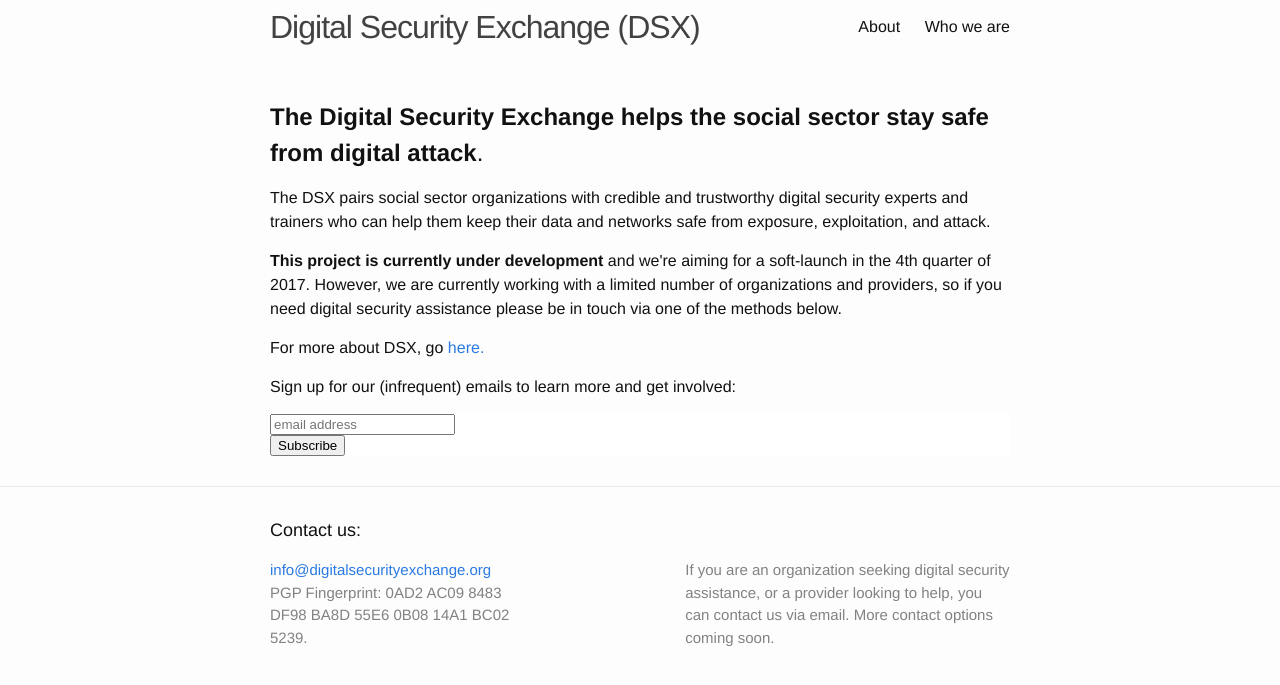
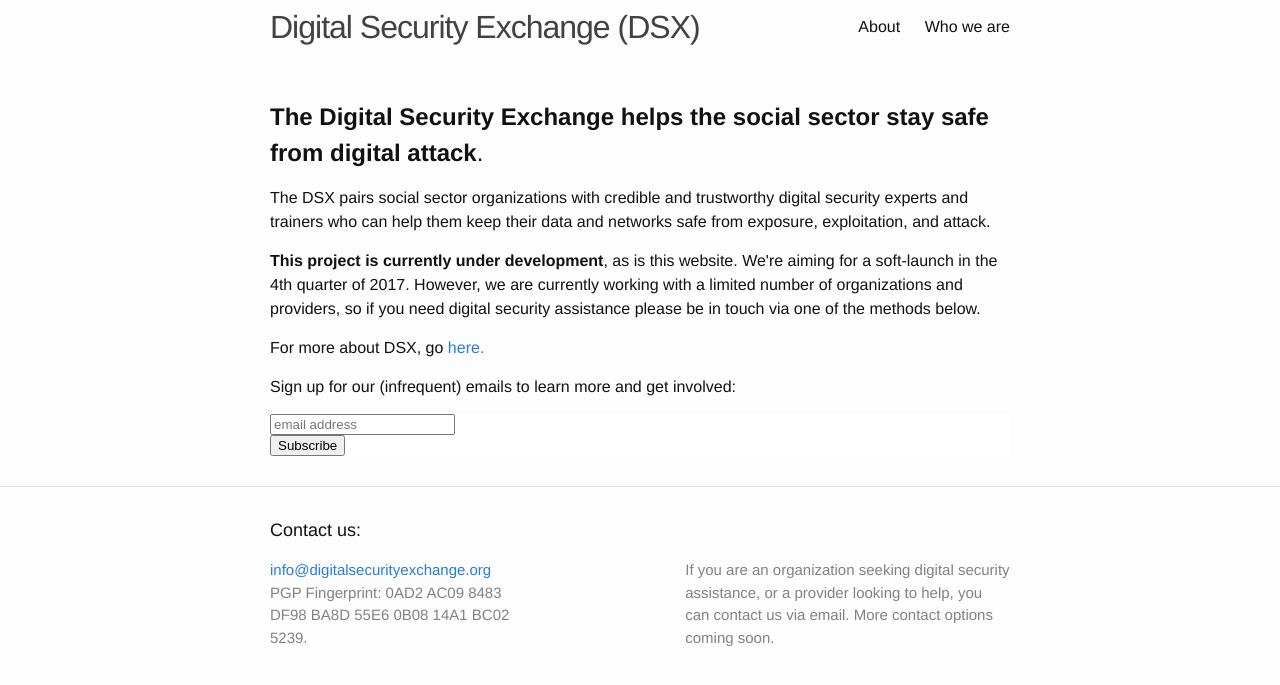
Before and after one commit to digiexchange/dsx.github.io, a Jekyll site: the page built from index.md, in a window 1280 px wide. Shown: the top 685 px of the page. Built offline with Jekyll 4.4.1, drawn with Linux system fonts in a browser that asks for light colours; comment, search, counter and statistics services are not loaded.

Commit message:
updated home page

```diff
--- a/_layouts/home.html
+++ b/_layouts/home.html
@@ -12,7 +12,7 @@ layout: default
 
 <p>The DSX pairs social sector organizations with credible and trustworthy digital security experts and trainers who can help them keep their data and networks safe from exposure, exploitation, and attack.
 
-  <p><strong>This project is currently under development</strong> and we're aiming for a soft-launch in the 4th quarter of 2017. However, we are currently working with a limited number of organizations and providers, so if you need digital security assistance please be in touch via one of the methods below.
+  <p><strong>This project is currently under development</strong>, as is this website. We're aiming for a soft-launch in the 4th quarter of 2017. However, we are currently working with a limited number of organizations and providers, so if you need digital security assistance please be in touch via one of the methods below.
 
   <p>For more about DSX, go <a href="/about">here.</a>
 
```
Also changed, not shown: Gemfile.lock, 1 other file.
